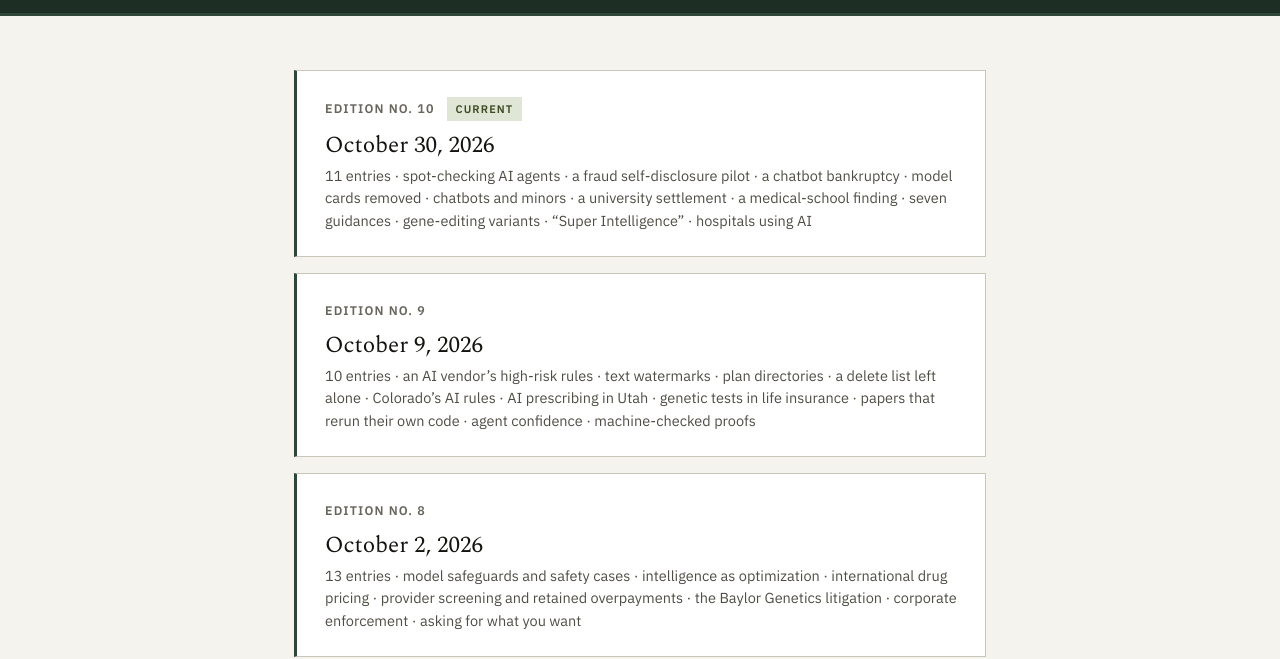
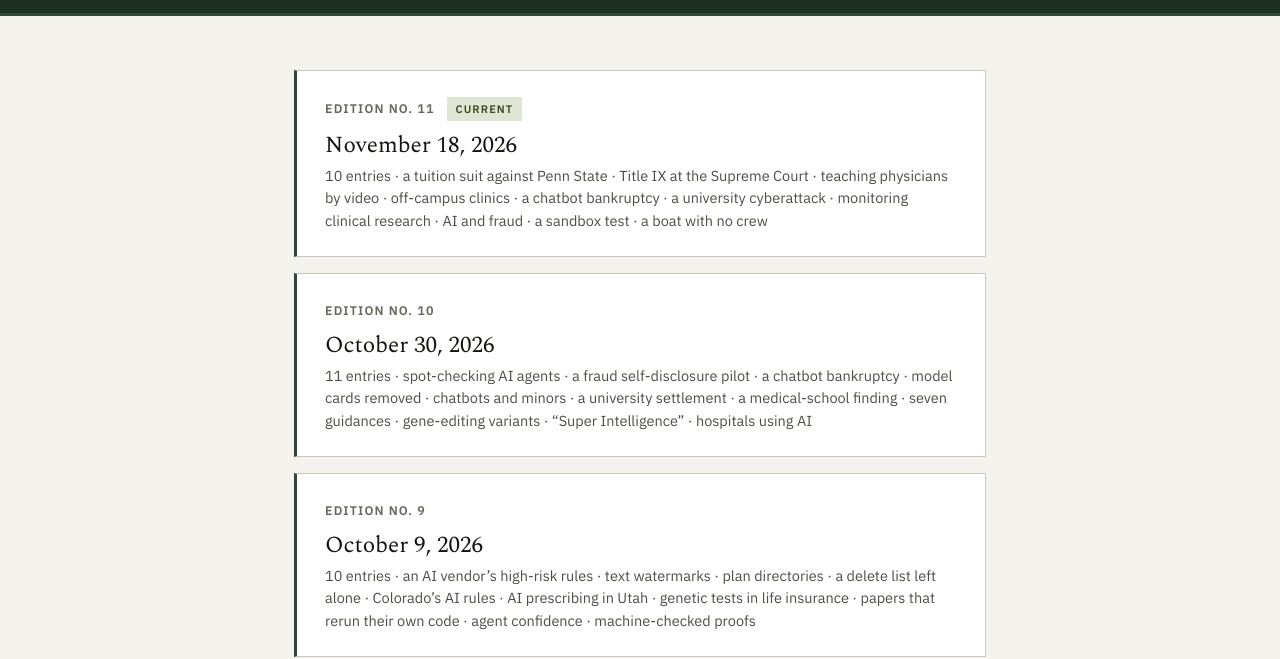
Before and after one commit to tomburket/big-rock-midden, a plain HTML site: page editions/index.html in a window 1280 px wide. Shown: the part 174-833 px from the top of the page. Drawn offline with nearby package versions, Linux system fonts and the light colour scheme.

Commit message:
Edition 11: editions index

```diff
--- a/editions/index.html
+++ b/editions/index.html
@@ -169,11 +169,18 @@ Prepared by Tom Burket &middot; word/cairn
 <script>
 const editions = [
 {
+number: 11,
+date: "November 18, 2026",
+items: 10,
+topics: "a tuition suit against Penn State \u00b7 Title IX at the Supreme Court \u00b7 teaching physicians by video \u00b7 off-campus clinics \u00b7 a chatbot bankruptcy \u00b7 a university cyberattack \u00b7 monitoring clinical research \u00b7 AI and fraud \u00b7 a sandbox test \u00b7 a boat with no crew",
+file: null
+},
+{
 number: 10,
 date: "October 30, 2026",
 items: 11,
 topics: "spot-checking AI agents \u00b7 a fraud self-disclosure pilot \u00b7 a chatbot bankruptcy \u00b7 model cards removed \u00b7 chatbots and minors \u00b7 a university settlement \u00b7 a medical-school finding \u00b7 seven guidances \u00b7 gene-editing variants \u00b7 \u201cSuper Intelligence\u201d \u00b7 hospitals using AI",
-file: null
+file: "edition-10.html"
 },
 {
 number: 9,
```
